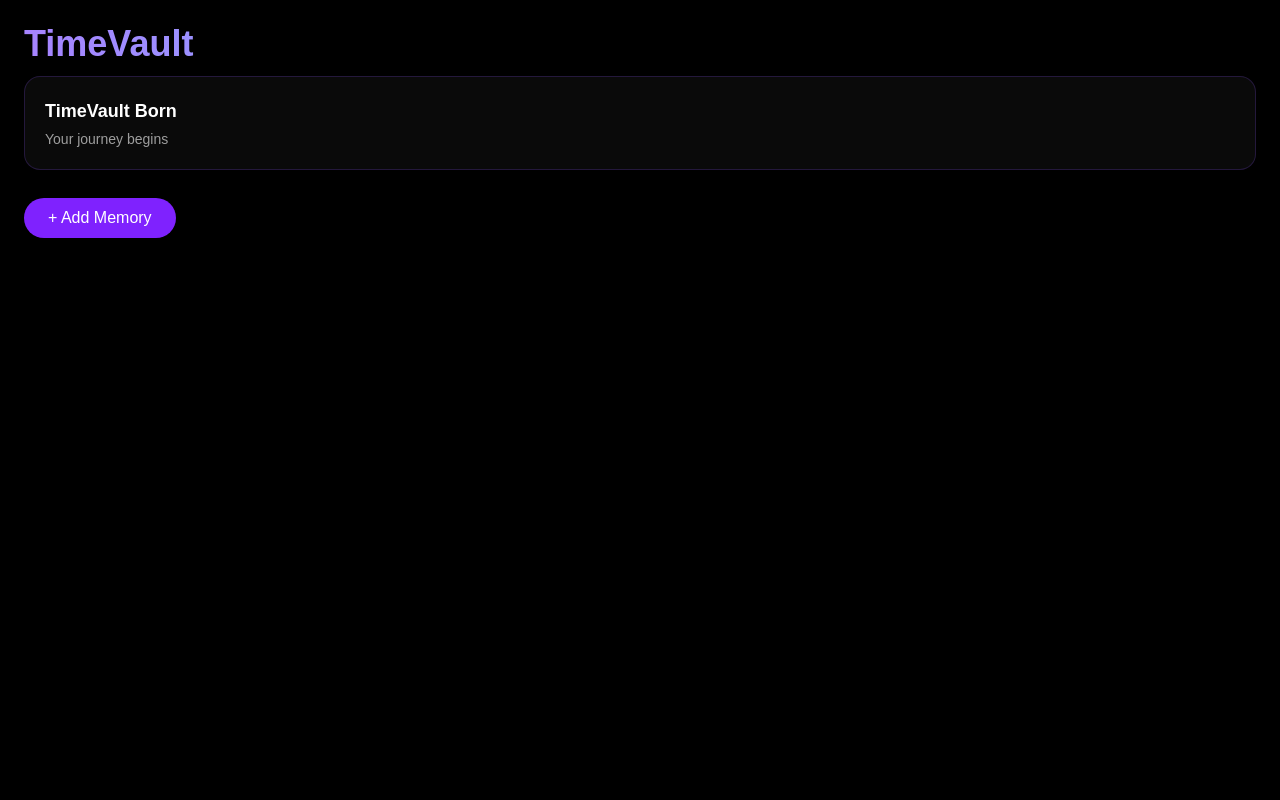
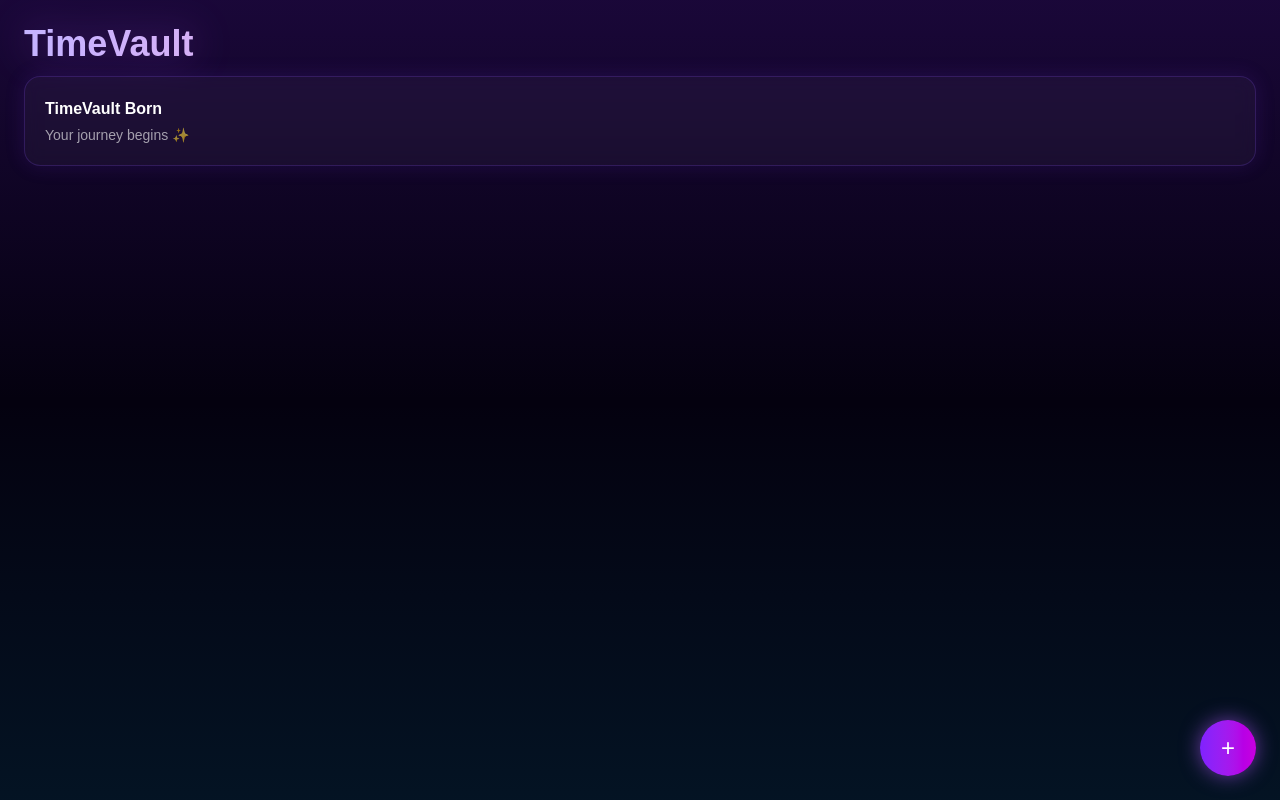
Before and after one commit to ashokaurovindomohanty-hub/timevault, a Next.js app: page /timeline in a window 1280 px wide. Built offline with nearby package versions, Linux system fonts and the light colour scheme; no server answers; the database is empty.

Commit message:
celestial timeline

```diff
--- a/app/timeline/page.tsx
+++ b/app/timeline/page.tsx
@@ -1,27 +1,29 @@
 "use client"
 import { useState, useEffect } from 'react'
 import { supabase } from '@/lib/supabase'
+
 export default function Timeline(){
  const [list,setList]=useState<any[]>([])
  useEffect(()=>{
   supabase.from('memories').select('*').then(({data})=>{
    if(data && data.length) setList(data.map(d=>({id:d.id,title:d.message,desc:d.repo})))
-else setList([{id:'1',title:'TimeVault Born',desc:'Your journey begins'}])
+   else setList([{id:'1',title:'TimeVault Born',desc:'Your journey begins ✨'}])
   })
  },[])
  const [mounted,setMounted]=useState(false)
  useEffect(()=>setMounted(true),[])
  if(!mounted) return null
  return(
-<main className="min-h-screen bg-black text-white p-6">
-<h1 className="text-4xl font-black bg-gradient-to-r from-violet-400 to-cyan-400 bg-clip-text text-transparent">TimeVault</h1>
+  <main className="min-h-screen bg-[#04010f] text-white p-6 relative overflow-hidden">
+    <div className="absolute inset-0 bg-gradient-to-b from-violet-900/30 via-transparent to-cyan-500/10" />
+    <h1 className="relative text-4xl font-black bg-gradient-to-r from-violet-300 via-pink-300 to-cyan-300 bg-clip-text text-transparent drop-shadow-[0_0_20px_rgba(168,85,247,0.4)]">TimeVault</h1>
     {list.map(i=>(
-<div key={i.id} className="border border-violet-500/20 bg-white/[0.04] backdrop-blur p-5 my-3 rounded-2xl hover:border-violet-400/40 hover:bg-white/[0.06] transition style={{boxShadow:'0 0 20px rgba(124,58,237,0.15)'}}">
-  <h2 className="text-lg font-bold text-white">{i.title}</h2>
+      <div key={i.id} className="relative border border-violet-500/20 bg-white/[0.04] backdrop-blur p-5 my-3 rounded-2xl hover:border-violet-400/40 hover:bg-white/[0.06] transition" style={{boxShadow:'0 0 20px rgba(124,58,237,0.15)'}}>
+        <h2 className="font-bold text-white">{i.title}</h2>
         <p className="opacity-60 text-sm mt-1">{i.desc}</p>
       </div>
     ))}
-<button className="bg-violet-600 px-6 py-2 rounded-full mt-4" onClick={()=>{let t=prompt("New title"); if(t){const n={id:Date.now()+'',title:t,desc:'New memory'}; setList([...list,n]); fetch('/api/memory',{method:'POST',headers:{'Content-Type':'application/json'},body:JSON.stringify({message:n.title,repo:n.desc})})}}}>+ Add Memory</button>
+    <a href="/add" className="fixed bottom-6 right-6 bg-gradient-to-r from-violet-600 to-fuchsia-600 w-14 h-14 rounded-full flex items-center justify-center text-2xl shadow-[0_0_20px_rgba(168,85,247,0.6)]">+</a>
   </main>
  )
 }
```
Lines whose indentation alone changed are shown as unchanged.
